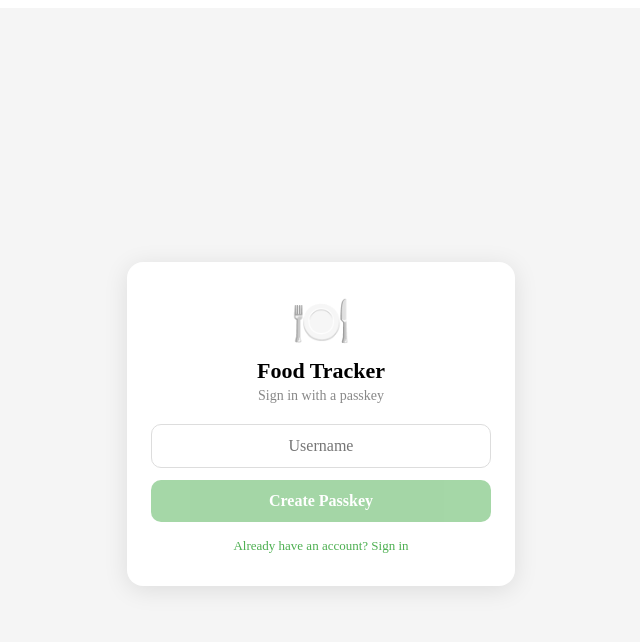
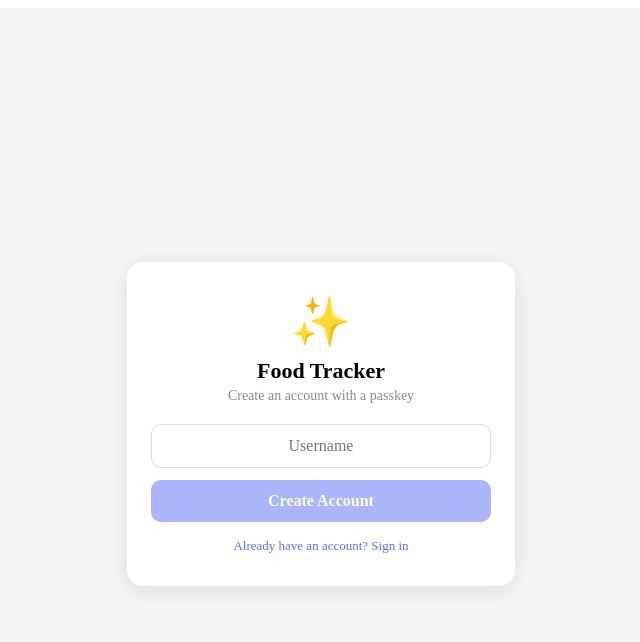
Before and after one commit to mattm330xi/foodtracker, a SvelteKit app: page /login in a window 1280 px wide. Both pictures are taken after a click on the button "Don't have an account? Register". Shown: the top 642 px of the page, without its empty margins (319-959 px from the left). Built offline with nearby package versions, Linux system fonts and the light colour scheme.

Commit message:
feat: visually distinct create-account vs sign-in on login page

```diff
--- a/src/routes/login/+page.svelte
+++ b/src/routes/login/+page.svelte
@@ -157,13 +157,17 @@
   }
 </script>
 
-<svelte:head><title>Sign In - Food Tracker</title></svelte:head>
+<svelte:head><title>{mode === 'register' ? 'Create Account' : 'Sign In'} - Food Tracker</title></svelte:head>
 
 <main>
-  <div class="login-card">
-    <div class="logo">🍽️</div>
+  <div class="login-card" class:register-mode={mode === 'register'}>
+    <div class="logo">{mode === 'register' ? '✨' : '🍽️'}</div>
     <h1>Food Tracker</h1>
-    <p class="subtitle">Sign in with a passkey</p>
+    {#if mode === 'register'}
+      <p class="subtitle">Create an account with a passkey</p>
+    {:else}
+      <p class="subtitle">Sign in with a passkey</p>
+    {/if}
 
     {#if error}
       <div class="error">{error}</div>
@@ -172,7 +176,7 @@
     {#if step === 'working'}
       <div class="step-msg">
         <div class="spinner"></div>
-        <p>Waiting for device...</p>
+        <p>{mode === 'register' ? 'Creating your account...' : 'Waiting for device...'}</p>
         <p class="step-hint">Use Touch ID, Face ID, or your security key</p>
         <button class="cancel" onclick={() => { loading = false; step = 'idle'; error = ''; }}>Cancel</button>
       </div>
@@ -186,7 +190,7 @@
           disabled={loading}
         />
         <button type="submit" class="submit" disabled={loading || !username.trim()}>
-          {mode === 'register' ? 'Create Passkey' : 'Sign In'}
+          {mode === 'register' ? 'Create Account' : 'Sign In'}
         </button>
       </form>
 
@@ -206,15 +210,20 @@
   .error { background: #fff5f5; border: 1px solid #ffcdd2; color: #c00; padding: 8px 12px; border-radius: 8px; font-size: 13px; margin-bottom: 12px; }
   .input { width: 100%; padding: 12px; border: 1px solid #ddd; border-radius: 10px; font-size: 16px; margin-bottom: 12px; box-sizing: border-box; text-align: center; font-family: inherit; }
   .input:focus { outline: none; border-color: #4CAF50; }
+  .register-mode .input:focus { border-color: #5B6CF7; }
   .submit { width: 100%; padding: 12px; background: #4CAF50; color: #fff; border: none; border-radius: 10px; font-size: 16px; font-weight: 600; cursor: pointer; font-family: inherit; }
+  .register-mode .submit { background: #5B6CF7; }
   .submit:disabled { opacity: 0.5; cursor: not-allowed; }
   .submit:hover:not(:disabled) { background: #388E3C; }
+  .register-mode .submit:hover:not(:disabled) { background: #4A5AE0; }
   .toggle { background: none; border: none; color: #4CAF50; font-size: 13px; cursor: pointer; margin-top: 16px; padding: 0; font-family: inherit; }
+  .register-mode .toggle { color: #5B6CF7; }
   .toggle:hover { text-decoration: underline; }
   .step-msg { padding: 20px 0; }
   .step-msg p { margin: 8px 0 0; font-size: 15px; }
   .step-hint { color: #888; font-size: 13px !important; }
   .cancel { margin-top: 12px; background: none; border: 1px solid #ddd; color: #888; padding: 6px 16px; border-radius: 8px; font-size: 13px; cursor: pointer; font-family: inherit; }
   .spinner { width: 32px; height: 32px; border: 3px solid #eee; border-top-color: #4CAF50; border-radius: 50%; animation: spin 0.8s linear infinite; margin: 0 auto; }
+  .register-mode .spinner { border-top-color: #5B6CF7; }
   @keyframes spin { to { transform: rotate(360deg); } }
 </style>
```
